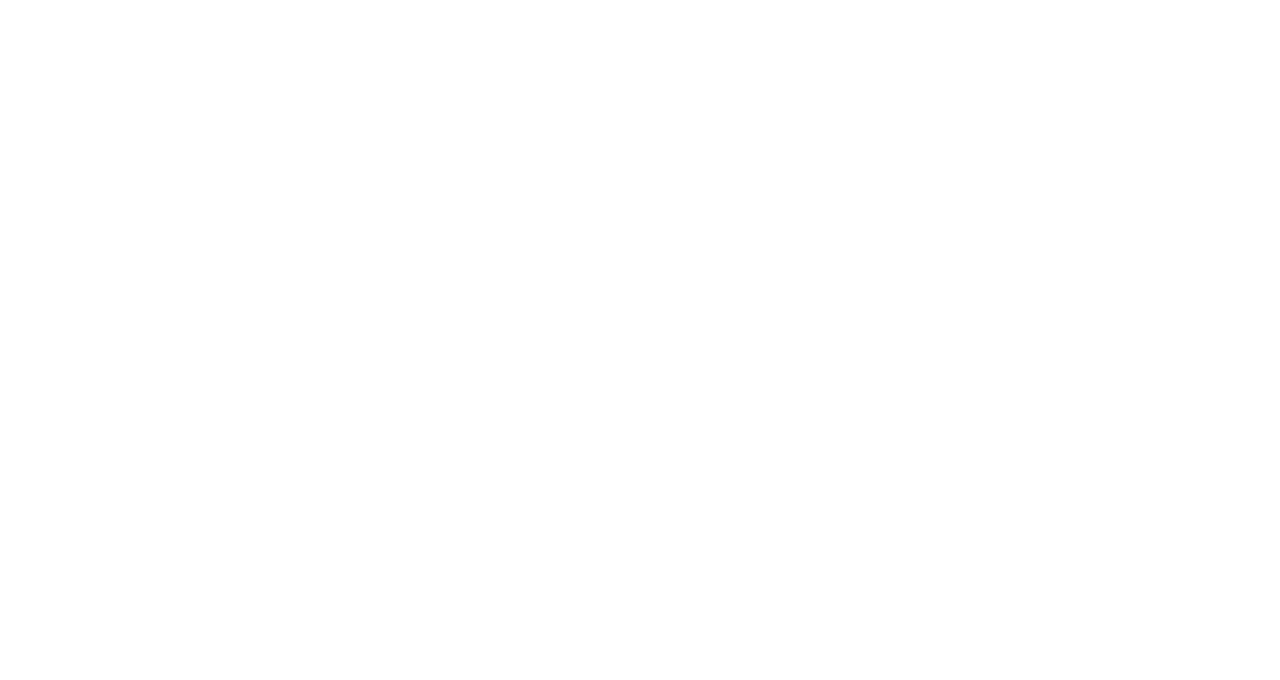
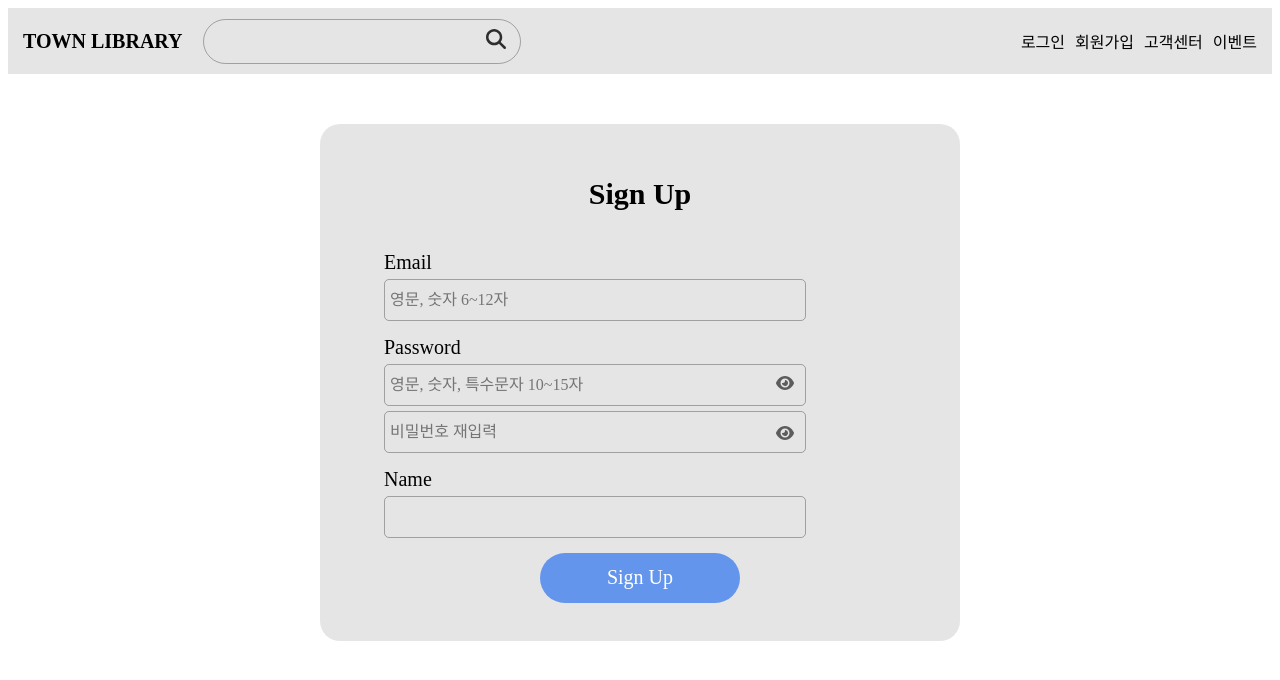
Before and after one commit to xdkeun/town-library, a React (Create React App) app: page /signup in a window 1280 px wide. Before the commit this address had no page. Shown: the top 680 px of the page. Built offline with nearby package versions, Linux system fonts and the light colour scheme.

Commit message:
Signup components 구현 중, favicon 변경, title 변경, Signup components state 작업 필요

```diff
--- a/public/index.html
+++ b/public/index.html
@@ -24,7 +24,7 @@
       work correctly both with client-side routing and a non-root public URL.
       Learn how to configure a non-root public URL by running `npm run build`.
     -->
-    <title>React App</title>
+    <title>Town Library</title>
   </head>
   <body>
     <noscript>You need to enable JavaScript to run this app.</noscript>
--- a/src/App.js
+++ b/src/App.js
@@ -2,13 +2,14 @@ import React from "react";
 import { Routes, Route, BrowserRouter } from "react-router-dom";
 import MainPage from "./pages/MainPage";
 import LoginPage from "./pages/LoginPage";
-
+import SignupPage from "./pages/SignupPage";
 function App() {
   return (
     <BrowserRouter>
       <Routes>
         <Route path="/" element={<MainPage />} />
         <Route path="/login" element={<LoginPage />} />
+        <Route path="/signup" element={<SignupPage />} />
       </Routes>
     </BrowserRouter>
   );
--- a/src/components/Header.jsx
+++ b/src/components/Header.jsx
@@ -47,6 +47,9 @@ function Header() {
   const goToLogin = () => {
     navigate("/login");
   };
+  const goToSignup = () => {
+    navigate("/signup")
+  }
   return (
     <HeaderWrapper>
       <HeaderLeft>
@@ -66,7 +69,7 @@ function Header() {
       </HeaderLeft>
       <HeaderRight>
         <li onClick={goToLogin}>로그인</li>
-        <li>회원가입</li>
+        <li onClick={goToSignup}>회원가입</li>
         <li>고객센터</li>
         <li>이벤트</li>
       </HeaderRight>
--- a/src/components/Login.jsx
+++ b/src/components/Login.jsx
@@ -64,17 +64,17 @@ function Login() {
       <LoginBoxWrapper>
         <LoginBox>
           <LoginBoxTitle>LOGIN</LoginBoxTitle>
-          <LoginBoxLabel htmlFor="id-input">Email</LoginBoxLabel>
+          <LoginBoxLabel htmlFor="email-input">Email</LoginBoxLabel>
           <LoginBoxInput
             type="text"
             name=""
-            id="id-input"
+            id="email-input"
             placeholder="Enter your email"
             onChange={(event) => {
               setEmail(event.target.value);
             }}
           />
-          <LoginBoxLabel htmlFor="password-input">PASSWORD</LoginBoxLabel>
+          <LoginBoxLabel htmlFor="password-input">Password</LoginBoxLabel>
           <LoginBoxInput
             type="password"
             name=""
--- /dev/null
+++ b/src/components/Signup.jsx
@@ -0,0 +1,119 @@
+import styled from "styled-components";
+import { FontAwesomeIcon } from "@fortawesome/react-fontawesome";
+import { faEye, faEyeSlash } from "@fortawesome/free-solid-svg-icons";
+
+const SignupBoxWrapper = styled.div`
+  display: flex;
+  justify-content: center;
+  margin-top: 50px;
+`;
+
+const SignupBox = styled.div`
+  display: flex;
+  flex-direction: column;
+  justify-content: center;
+  width: 40vw;
+  padding: 1vw 5vw 3vw 5vw;
+  background-color: rgba(0, 0, 0, 0.1);
+  border-radius: 20px;
+`;
+
+const SignupBoxTitle = styled.h4`
+  font-size: 30px;
+  text-align: center;
+  font-weight: 600;
+`;
+
+const SignupBoxLabel = styled.label`
+  font-size: 20px;
+  margin-bottom: 5px;
+`;
+
+const SignupBoxInput = styled.input`
+  all: unset;
+  width: 80%;
+  height: 30px;
+  padding: 5px;
+  margin-bottom: 15px;
+  border-radius: 5px;
+  border: 1px solid rgba(0, 0, 0, 0.3);
+`;
+
+const PasswordInputWrapper = styled.div`
+  position: relative;
+`;
+const PasswordToggleButton = styled.button`
+  all: unset;
+  position: absolute;
+  right: 20%;
+  top: 25%;
+  color: rgba(0, 0, 0, 0.6);
+`;
+
+const PasswordInput = styled.input`
+  all: unset;
+  width: 80%;
+  height: 30px;
+  padding: 5px;
+  margin-bottom: 5px;
+  border-radius: 5px;
+  border: 1px solid rgba(0, 0, 0, 0.3);
+`;
+
+const SignupButton = styled.button`
+  all: unset;
+  background-color: cornflowerblue;
+  color: white;
+  font-size: 20px;
+  width: 200px;
+  height: 50px;
+  border-radius: 30px;
+  text-align: center;
+  margin: 0 auto;
+`;
+
+function Signup() {
+  return (
+    <SignupBoxWrapper>
+      <SignupBox>
+        <SignupBoxTitle>Sign Up</SignupBoxTitle>
+        <SignupBoxLabel htmlFor="email-input">Email</SignupBoxLabel>
+        <SignupBoxInput
+          type="email"
+          name=""
+          id="email-input"
+          placeholder="영문, 숫자 6~12자"
+        />
+        <SignupBoxLabel htmlFor="password-input">Password</SignupBoxLabel>
+        <PasswordInputWrapper>
+          <PasswordInput
+            type="password"
+            name=""
+            id="password-input"
+            placeholder="영문, 숫자, 특수문자 10~15자"
+          />
+          <PasswordToggleButton>
+            <FontAwesomeIcon icon={faEye} />
+          </PasswordToggleButton>
+          {/* <FontAwesomeIcon icon={faEyeSlash} /> 눈 감기는 아이콘*/}
+        </PasswordInputWrapper>
+        <PasswordInputWrapper>
+          <SignupBoxInput
+            type="password"
+            name=""
+            id="password-input"
+            placeholder="비밀번호 재입력"
+          />
+          <PasswordToggleButton>
+            <FontAwesomeIcon icon={faEye} />
+          </PasswordToggleButton>
+        </PasswordInputWrapper>
+        <SignupBoxLabel htmlFor="name-input">Name</SignupBoxLabel>
+        <SignupBoxInput type="text" name="" id="name-input" />
+        {/* 이용약관동의 구현할 것 */}
+        <SignupButton>Sign Up</SignupButton>
+      </SignupBox>
+    </SignupBoxWrapper>
+  );
+}
+export default Signup;
--- /dev/null
+++ b/src/pages/SignupPage.jsx
@@ -0,0 +1,11 @@
+import Header from "../components/Header";
+import Signup from "../components/Signup";
+function SignupPage(){
+  return(
+    <div>
+      <Header/>
+      <Signup/>
+    </div>
+  )
+}
+export default SignupPage;
```
Also changed, not shown: 1 other file (tests, documents, lock files or other folders).
